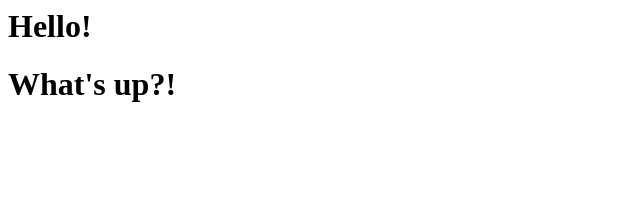
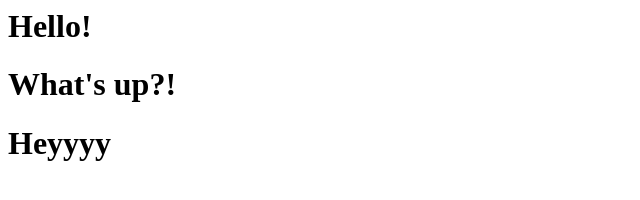
Before and after one commit to juchan-kim/New-one, a plain HTML site: page index.html in a window 1280 px wide. Shown: the whole page, without its empty margins (0-640 px from the left). Drawn offline with Linux system fonts and the light colour scheme.

Commit message:
second commit

```diff
--- a/index.html
+++ b/index.html
@@ -1,2 +1,3 @@
 <h1>Hello!</h1>
 <h1>What's up?!</h1>
+<h1>Heyyyy</h1>
```
